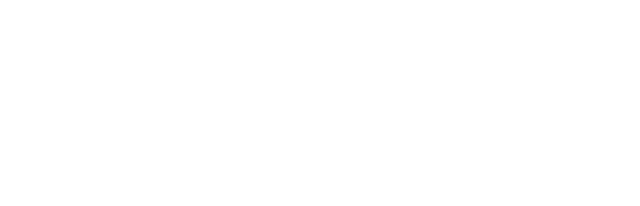
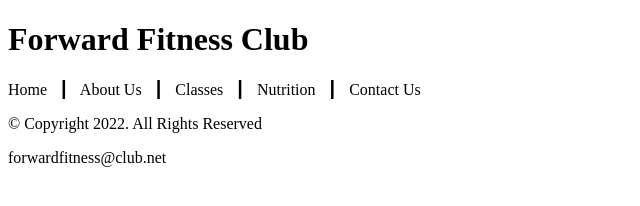
Before and after one commit to Kalen1Shaw/CAP4064-NetworkBasedMultimedia, a plain HTML site: page template.html in a window 1280 px wide. Shown: the whole page, without its empty margins (0-640 px from the left). Drawn offline with Linux system fonts and the light colour scheme.

Commit message:
template

```diff
--- a/template.html
+++ b/template.html
@@ -1 +1,36 @@
 <!DOCTYPE html>
+<!-- This website template was created by: Kalen Shaw-->
+<html lang = "en">
+    <head>
+        <title>Forward Fitness Club</title>
+        <meta charset="utf=8">
+    </head>
+    <body>
+        <header>
+            <h1>Forward Fitness Club</h1>
+        </header>
+        <nav>
+            <p>
+                Home &nbsp; &#9475; &nbsp;
+                About Us &nbsp; &#9475; &nbsp;
+                Classes &nbsp; &#9475; &nbsp;
+                Nutrition &nbsp; &#9475; &nbsp;
+                Contact Us
+
+            </p>
+
+        </nav>
+
+        <!--Use the main areas to add the content of the webpage-->
+
+        <main>
+
+        </main>
+
+        <!--Use the footer area to add web page footer content-->
+        <footer>
+            <p>&copy; Copyright 2022. All Rights Reserved</p>
+            <p>forwardfitness@club.net</p>
+        </footer>
+    </body>
+</html>
```
